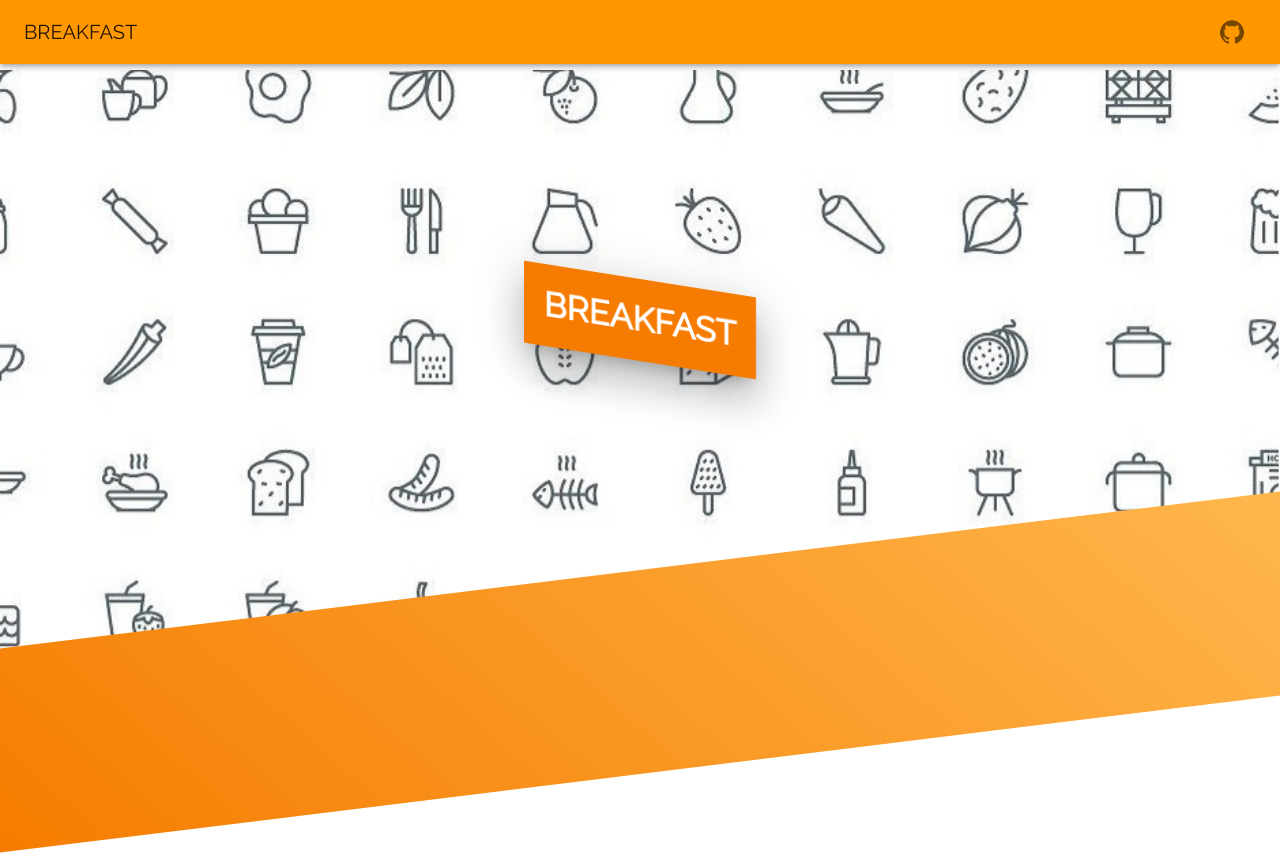
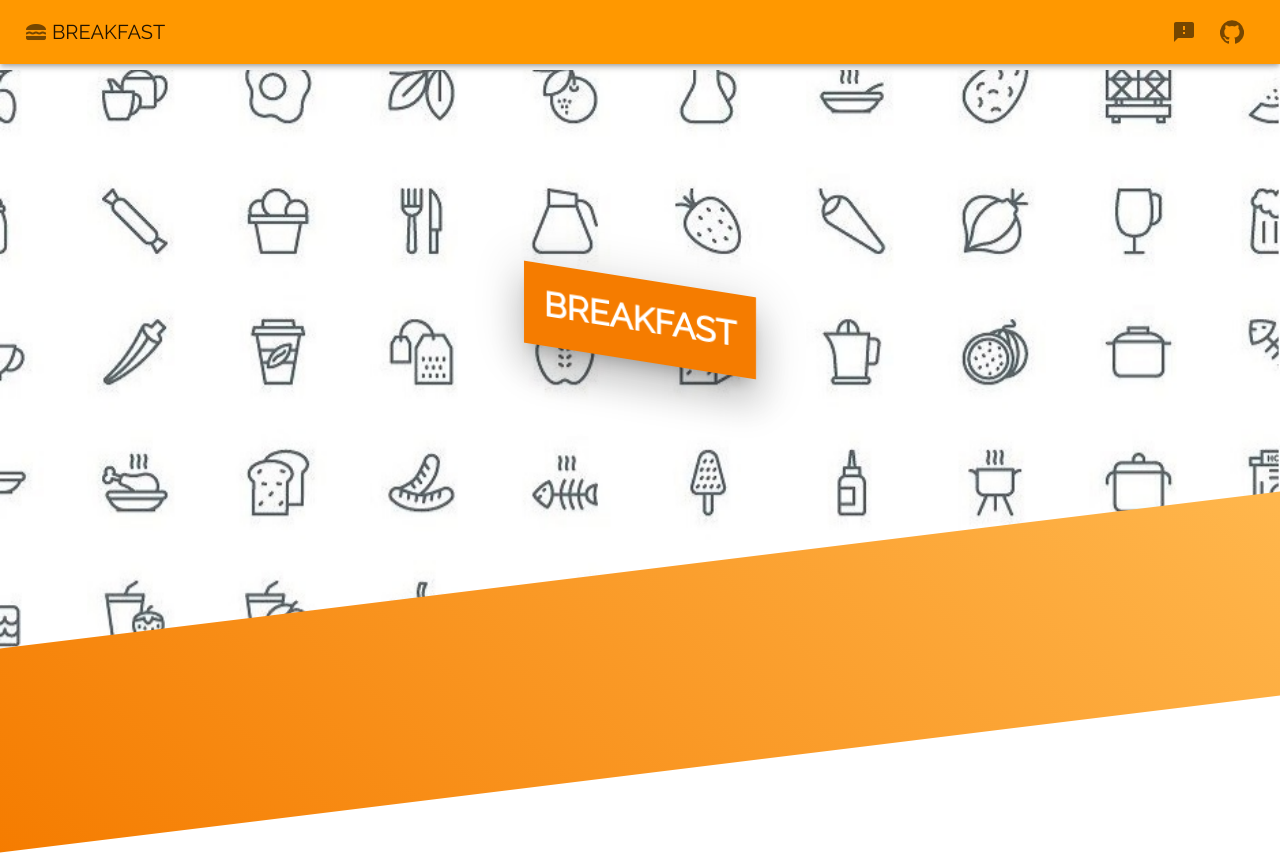
Before and after one commit to k435467/breakfast-shop-website, a Next.js app: page / in a window 1280 px wide. Shown: the top 855 px of the page. Built offline with nearby package versions, Linux system fonts and the light colour scheme; no server answers; the database is empty.

Commit message:
Appbar icon

```diff
--- a/component/appBar.tsx
+++ b/component/appBar.tsx
@@ -5,9 +5,10 @@ import {
   IconButton,
   useScrollTrigger,
   Slide,
+  Icon,
 } from "@material-ui/core";
 import { createStyles, makeStyles, Theme } from "@material-ui/core/styles";
-import { GitHub as GitHubIcon } from "@material-ui/icons/";
+import { GitHub as GitHubIcon, Feedback as FeedbackIcon } from "@material-ui/icons/";
 
 function HideOnScroll({ children }: { children: React.ReactElement }) {
   const trigger = useScrollTrigger();
@@ -22,6 +23,10 @@ const useStyles = makeStyles((theme: Theme) =>
   createStyles({
     title: {
       flexGrow: 1,
+      marginLeft: "4px",
+    },
+    lunchDiningIcon: {
+      color: "rgba(0, 0, 0, 0.54)",
     },
   })
 );
@@ -32,9 +37,13 @@ export default function AppBar({ title }: { title: string }) {
     <HideOnScroll>
       <MuiAppBar position="sticky">
         <Toolbar>
+          <Icon className={classes.lunchDiningIcon}>lunch_dining</Icon>
           <Typography variant="h6" className={classes.title}>
             {title}
           </Typography>
+          <IconButton>
+            <FeedbackIcon />
+          </IconButton>
           <IconButton>
             <GitHubIcon />
           </IconButton>
--- a/component/head.tsx
+++ b/component/head.tsx
@@ -13,7 +13,11 @@ export default function Head() {
       <link
         rel="stylesheet"
         href="https://fonts.googleapis.com/icon?family=Material+Icons"
-      ></link>
+      />
+      <link
+        rel="stylesheet"
+        href="https://pro.fontawesome.com/releases/v5.10.0/css/all.css"
+      />
       <meta
         name="viewport"
         content="minimum-scale=1, initial-scale=1, width=device-width"
```
